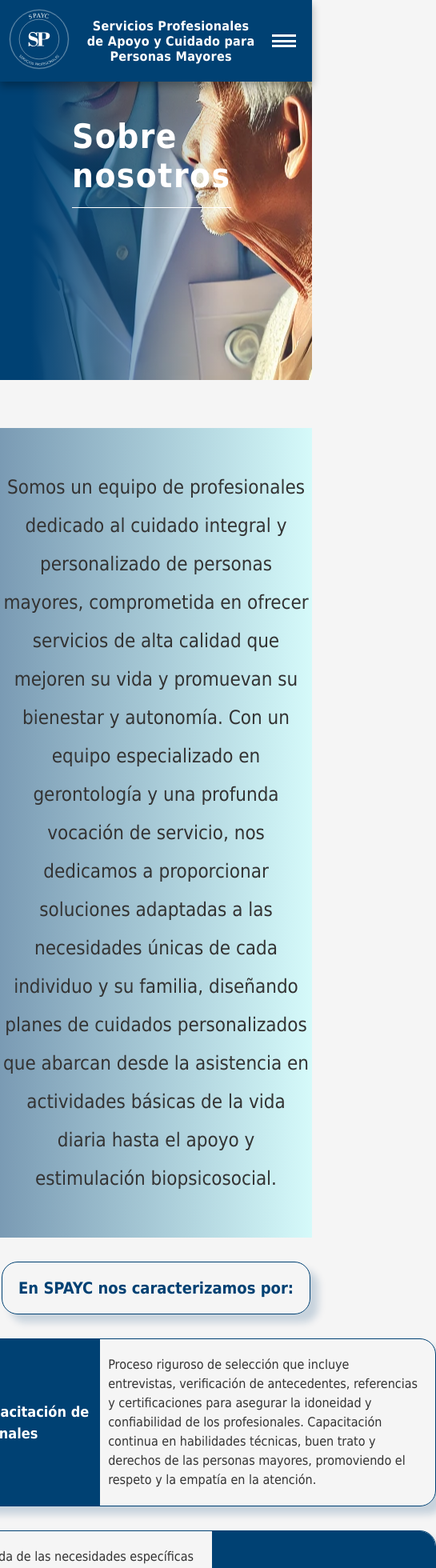
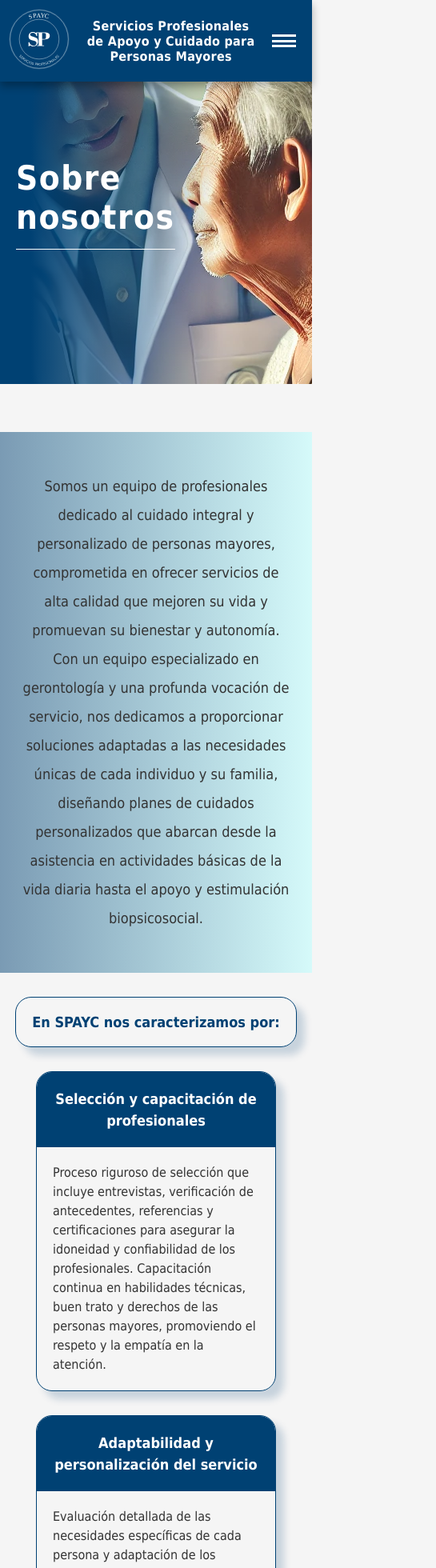
Before and after one commit to Gabriel9022/spayc-front, a React (Vite) app in the folder spayc-frontend/: page /nosotros in a window 390 px wide. Shown: the top 1960 px of the page at 80% size, 545 px wide, since content can reach past the window. Built offline with nearby package versions, Linux system fonts and the light colour scheme; no server answers.

Commit message:
responsive css for AboutUs component

```diff
--- a/spayc-frontend/src/Components/AboutUs/AboutUs.css
+++ b/spayc-frontend/src/Components/AboutUs/AboutUs.css
@@ -144,3 +144,168 @@ padding: 20px 10px 20px 20px;
     font-size: 24px;
     font-weight: bold;
 }
+
+
+/* Responsive section */
+
+@media screen and (max-width: 900px) {
+    .AboutUs_intro_section p {
+        width: 100%;
+        padding: 20px 40px;
+    }
+
+    .AboutUs_description_container {
+        width: auto;
+    }
+
+    .AboutUs_mision_vision_container h2 {
+        font-size: 42px;
+    }
+
+    .AboutUs_mision_vision_container p {
+        font-size: 18px;
+    }
+
+    .AboutUs_mv_description_container p {
+        font-size: 20px;
+    }
+}
+
+@media screen and (max-width: 768px) {
+    .AboutUs_banner {
+        margin-top: 122px;
+        height: 380px;
+    }
+
+    .AboutUs_banner_title {
+        padding-left: 20px;
+    }
+
+    .AboutUs_mv_description_container p {
+        text-wrap: balance;
+    }
+}
+
+@media screen and (max-width: 450px) {
+    .AboutUs_banner {
+        margin-top: 118px;
+    }
+
+    .AboutUs_intro_section p {
+        padding: 20px 29px;
+        font-size: 20px;
+    }
+
+    .AboutUs_description_container .description_container {
+        width: 300px;
+        flex-direction: column;
+        align-self: center;
+    }
+
+    .AboutUs_description_container .description_container:nth-child(3),
+    .AboutUs_description_container .description_container:nth-child(5) {
+        flex-direction: column;
+        align-self: center;
+    }
+
+    .AboutUs_description_container .description_container:nth-child(2) p,
+    .AboutUs_description_container .description_container:nth-child(4) p,
+    .AboutUs_description_container .description_container:nth-child(6) p,
+    .AboutUs_description_container .description_container:nth-child(3) p,
+    .AboutUs_description_container .description_container:nth-child(5) p {
+        padding: 20px;
+    }
+
+    .description_container h3 {
+        width: 100%;
+        display: unset;
+    }
+
+    .description_container p {
+        width: 100%;
+    }
+
+    .AboutUs_mision_vision_container {
+        flex-direction: column;
+    }
+
+    .AboutUs_mision,
+    .AboutUs_vision {
+        width: 100%;
+    }
+}
+
+@media screen and (max-width: 390px) {
+    .AboutUs_banner {
+        margin-top: 100px;
+    }
+
+    .AboutUs_intro_section p {
+        font-size: 18px;
+        padding: 20px 28px;
+    }
+
+    .AboutUs_description_container >p {
+        font-size: 18px;
+    }
+
+    .AboutUs_mision_vision_container h2 {
+        font-size: 38px;
+    }
+
+    .AboutUs_mv_description_container p {
+        font-size: 18px;
+    }
+}
+
+@media screen and (max-width: 375px) {
+    .AboutUs_mv_description_container p {
+        font-size: var(--font-size-p);
+    }
+}
+
+@media screen and (max-width: 360px) {
+    .AboutUs_banner {
+        margin-top: 82px;
+    }
+
+    .AboutUs_intro_section p {
+        font-size: 18px;
+        padding: 20px 20px;
+    }
+
+    .AboutUs_description_container >p {
+        font-size: var(--font-size-p);
+    }
+
+    .AboutUs_mision_vision_container p {
+        width: 100%;
+        text-wrap: balance;
+    }
+}
+
+@media screen and (max-width: 320px) {
+    .AboutUs_banner_title h1 {
+        font-size: 2rem;
+    }
+
+    .AboutUs_description_container >p {
+        padding: 20px 10px;
+    }
+
+    .AboutUs_description_container .description_container {
+        width: 280px;
+    }
+
+    .AboutUs_mision_vision_container h2 {
+        font-size: 2rem;
+    }
+
+    .AboutUs_mision_vision_container p {
+        text-wrap: pretty;
+    }
+
+    .AboutUs_mv_description_container p {
+        padding: 0 20px;
+    }
+}
```
